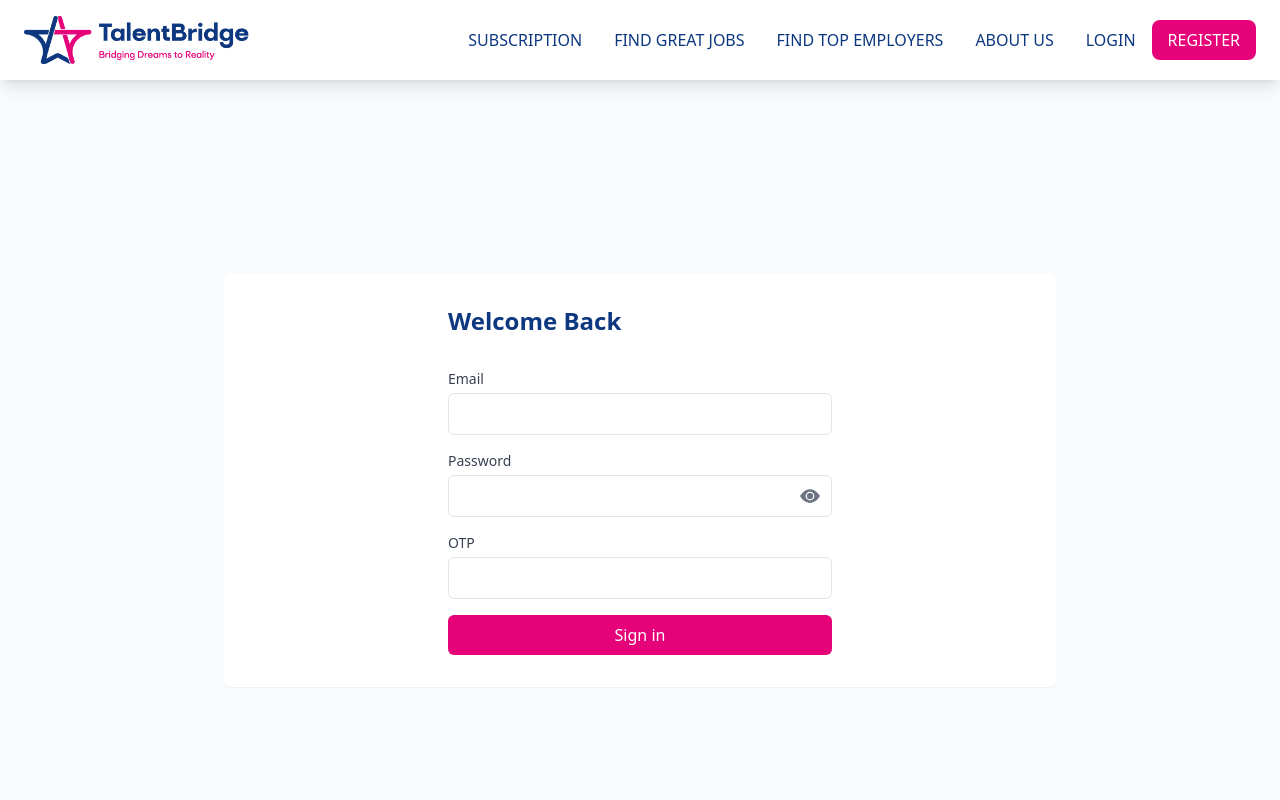
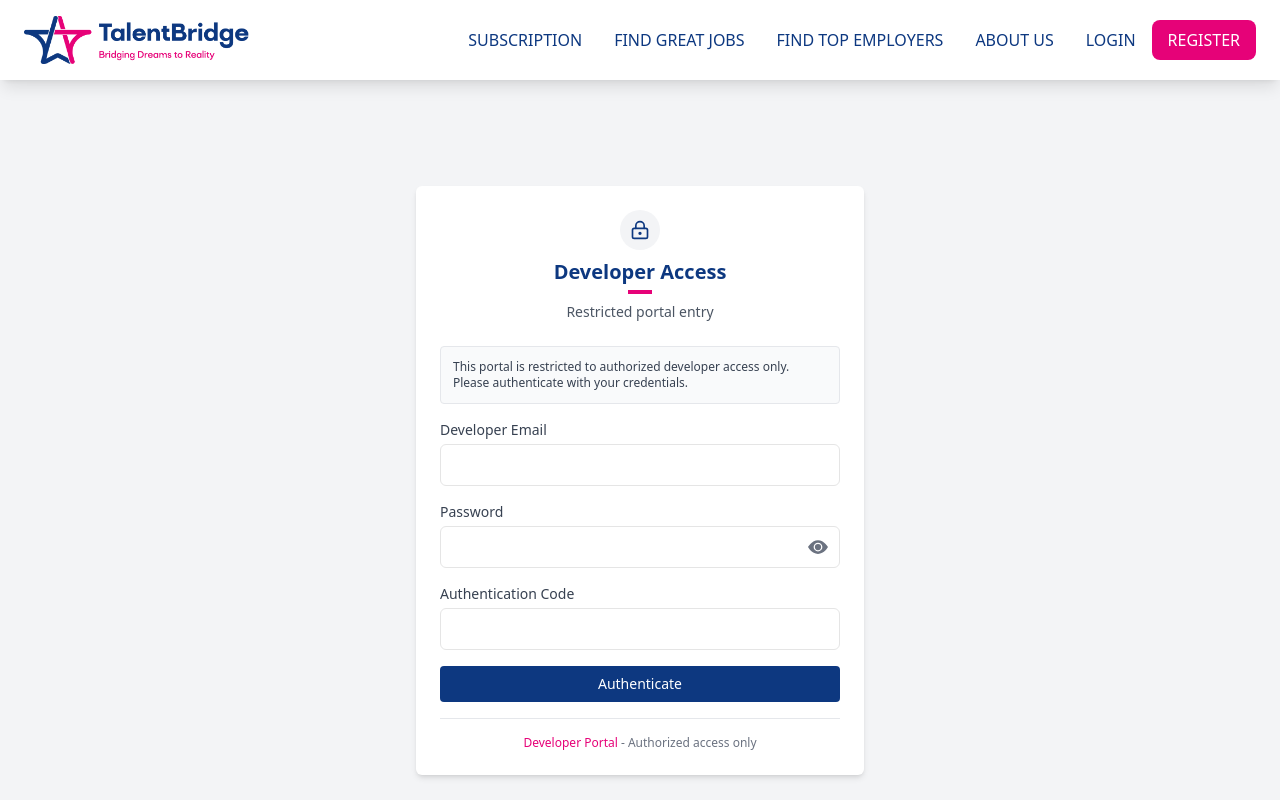
Before and after one commit to FinproKelompok1/JobBoard-FE, a Next.js app: page /auth/login-developer in a window 1280 px wide. Shown: the top 800 px of the page. Built offline with nearby package versions, Linux system fonts and the light colour scheme; no server answers.

Commit message:
add some in apply

```diff
--- a/src/app/(user)/job-detail/[id]/page.tsx
+++ b/src/app/(user)/job-detail/[id]/page.tsx
@@ -21,7 +21,6 @@ export default function JobDetailPage({ params }: { params: { id: string } }) {
  const [hasApplied, setHasApplied] = useState(false);
  const [isLoggedIn, setIsLoggedIn] = useState(false);
 
- // Fetch Job Data
  useEffect(() => {
    const fetchData = async () => {
      try {
@@ -48,21 +47,18 @@ export default function JobDetailPage({ params }: { params: { id: string } }) {
    fetchData();
  }, [params.id, router]);
 
- // Check Login & Application Status
  useEffect(() => {
    const token = document.cookie
      .split('; ')
      .find(row => row.startsWith('token='))
      ?.split('=')[1];
 
-   // If no token, set not logged in and reset hasApplied
    if (!token) {
      setIsLoggedIn(false);
      setHasApplied(false);
      return;
    }
 
-   // If token exists, set logged in and check application status
    setIsLoggedIn(true);
    const checkApplicationStatus = async () => {
      try {
--- a/src/app/auth/login-admin/page.tsx
+++ /dev/null
@@ -1,23 +0,0 @@
-'use client'
-
-import LoginDevForm from "@/components/auth/login-dev/loginForm"
-import useCookie from "@/hooks/useCookie";
-import { useRouter } from "next/navigation";
-import { useEffect } from "react";
-
-export default function LoginAdminPage() {
-    const user = useCookie('user')
-
-    const router = useRouter();
-
-    useEffect(() => {
-        if (user)
-            router.push("/developer");
-    }, [user, router]);
-
-    return (
-        <main>
-            <LoginDevForm />
-        </main>
-    )
-}
--- a/src/components/auth/login-dev/loginForm.tsx
+++ b/src/components/auth/login-dev/loginForm.tsx
@@ -6,6 +6,7 @@ import { Formik, Form } from "formik";
 import FormInput from "../shared/formInput";
 import { validationSchema } from "./validation";
 import { authService } from "@/libs/auth";
+import { LockKeyhole, Mail, ShieldCheck, AlertTriangle } from "lucide-react";
 
 interface FormValues {
   email: string;
@@ -17,10 +18,11 @@ interface SubmitHelpers {
   setSubmitting: (isSubmitting: boolean) => void;
 }
 
-export default function LoginDevForm() {
+export default function RestrictedDevLogin() {
   const router = useRouter();
   const searchParams = useSearchParams();
   const [error, setError] = useState("");
+  const [isLoading, setIsLoading] = useState(false);
 
   useEffect(() => {
     const errorParam = searchParams.get("error");
@@ -38,6 +40,7 @@ export default function LoginDevForm() {
   const handleSubmit = async (values: FormValues, { setSubmitting }: SubmitHelpers) => {
     try {
       setError("");
+      setIsLoading(true);
       await authService.loginDeveloper({
         email: values.email,
         password: values.password,
@@ -46,24 +49,34 @@ export default function LoginDevForm() {
       router.push("/developer");
     } catch (error: unknown) {
       const errorObj = error as { response?: { data?: { message?: string } } };
-      const errorMessage = errorObj.response?.data?.message || "Login failed";
+      const errorMessage = errorObj.response?.data?.message || "Authentication failed";
       setError(errorMessage);
     } finally {
       setSubmitting(false);
+      setIsLoading(false);
     }
   };
 
   return (
-    <div className="flex min-h-screen items-center justify-center bg-gray-50">
-      <div className="flex w-full max-w-4xl gap-8 p-8">
-        <div className="flex-1 rounded-lg bg-white p-8 shadow-sm">
-          <div className="mx-auto max-w-sm">
-            <h2 className="mb-8 text-2xl font-bold text-[#0D3880]">
-              Welcome Back
-            </h2>
+    <div className="flex min-h-screen bg-gray-100">
+      <div className="m-auto w-full max-w-md rounded-md bg-white p-6 shadow-md">
+        <div className="mb-6">
+          <div className="mx-auto mb-2 flex h-10 w-10 items-center justify-center rounded-full bg-gray-100">
+            <LockKeyhole className="h-5 w-5" style={{ color: "#0D3880" }} />
+          </div>
+          <h2 className="text-center text-xl font-semibold" style={{ color: "#0D3880" }}>Developer Access</h2>
+          <div className="mt-1 flex items-center justify-center">
+            <span className="inline-block h-1 w-6" style={{ backgroundColor: "#E60278" }}></span>
+          </div>
+          <p className="mt-2 text-center text-sm text-gray-600">Restricted portal entry</p>
+        </div>
+
+        <div className="mb-4 rounded border border-gray-200 bg-gray-50 p-3 text-xs text-gray-700">
+          <p>This portal is restricted to authorized developer access only. Please authenticate with your credentials.</p>
+        </div>
 
         {error && (
-              <div className="mb-4 rounded-md bg-red-100 p-3 text-red-700">
+          <div className="mb-4 rounded border-l-4 border-red-500 bg-red-50 p-3 text-sm text-red-700">
             {error}
           </div>
         )}
@@ -73,24 +86,63 @@ export default function LoginDevForm() {
           validationSchema={validationSchema}
           onSubmit={handleSubmit}
         >
-              {() => (
+          {({ isSubmitting }) => (
             <Form className="space-y-4">
-                  <FormInput label="Email" name="email" type="email" />
-                  <FormInput label="Password" name="password" type="password" />
-                  <FormInput label="OTP" name="otp" type="text" />
+              <div className="relative">
+                <Mail className="absolute left-3 top-1/2 h-4 w-4 -translate-y-1/2 text-gray-400" />
+                <FormInput
+                  label="Developer Email"
+                  name="email"
+                  type="email"
+                />
+              </div>
+
+              <div className="relative">
+                <LockKeyhole className="absolute left-3 top-1/2 h-4 w-4 -translate-y-1/2 text-gray-400" />
+                <FormInput
+                  label="Password"
+                  name="password"
+                  type="password"
+                />
+              </div>
+
+              <div className="relative">
+                <ShieldCheck className="absolute left-3 top-1/2 h-4 w-4 -translate-y-1/2 text-gray-400" />
+                <FormInput
+                  label="Authentication Code"
+                  name="otp"
+                  type="text"
+                />
+              </div>
 
               <button
                 type="submit"
-                    className="w-full rounded-md bg-[#E60278] px-4 py-2 text-white transition-colors hover:bg-[#E60278]/90"
+                disabled={isSubmitting || isLoading}
+                className="w-full rounded py-2 text-sm font-medium text-white focus:outline-none disabled:opacity-70"
+                style={{ backgroundColor: "#0D3880" }}
               >
-                    Sign in
+                {(isSubmitting || isLoading) ? (
+                  <span className="flex items-center justify-center">
+                    <svg className="mr-2 h-4 w-4 animate-spin text-white" xmlns="http://www.w3.org/2000/svg" fill="none" viewBox="0 0 24 24">
+                      <circle className="opacity-25" cx="12" cy="12" r="10" stroke="currentColor" strokeWidth="4"></circle>
+                      <path className="opacity-75" fill="currentColor" d="M4 12a8 8 0 018-8V0C5.373 0 0 5.373 0 12h4zm2 5.291A7.962 7.962 0 014 12H0c0 3.042 1.135 5.824 3 7.938l3-2.647z"></path>
+                    </svg>
+                    Authenticating...
+                  </span>
+                ) : (
+                  "Authenticate"
+                )}
               </button>
+
+              <div className="mt-6 border-t border-gray-200 pt-4">
+                <p className="text-center text-xs text-gray-500">
+                  <span style={{ color: "#E60278" }}>Developer Portal</span> - Authorized access only
+                </p>
+              </div>
             </Form>
           )}
         </Formik>
       </div>
     </div>
-      </div>
-    </div>
   );
 }
--- a/src/components/profile/profileCV.tsx
+++ b/src/components/profile/profileCV.tsx
@@ -21,7 +21,6 @@ interface ProfileEditFormProps {
   onUpdate: () => void;
 }
 
-// Updated FormData to include more specific type for index signature
 interface FormData {
   fullname: string;
   gender: string;
@@ -139,7 +138,6 @@ export default function ProfileEditForm({
       });
       setShowEmailDialog(false);
     } catch {
-      // Error handling sudah ditangani oleh toastErrAxios di fungsi changeEmail
     } finally {
       setLoading(false);
     }
```
Lines whose indentation alone changed are shown as unchanged.
